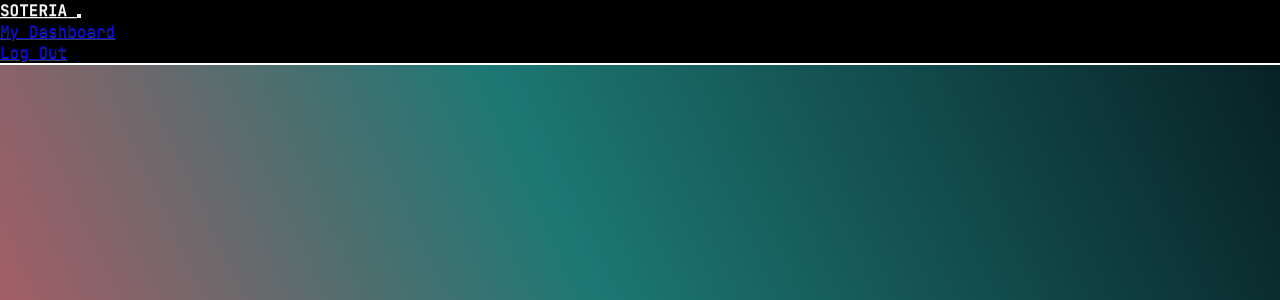
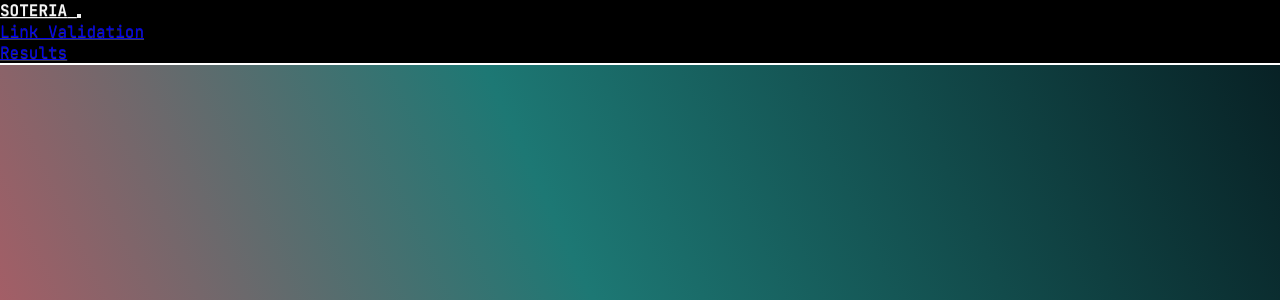
Before and after one commit to sumi2202/Soteria_Capstone_Team7, a Flask app: page /dashboard in a window 1280 px wide. Shown: the top 300 px of the page. Run offline with Flask 3, Linux system fonts and the light colour scheme.

Commit message:
Update dash_search.html

```diff
--- a/webapp/templates/dash_search.html
+++ b/webapp/templates/dash_search.html
@@ -28,10 +28,10 @@
         <div class="collapse navbar-collapse" id="navmenu">
             <ul class="navbar-nav ms-auto d-flex flex-row">
                 <li class="nav-item">
-                    <a href="dashboard" class="nav-link">My Dashboard</a>
+                    <a href="dashboard" class="nav-link">Link Validation</a>
                 </li>
                 <li class="nav-item">
-                    <a href="/" class="nav-link">Log Out</a>
+                    <a href="/" class="nav-link">Results</a>
                 </li>
             </ul>
         </div>
```
